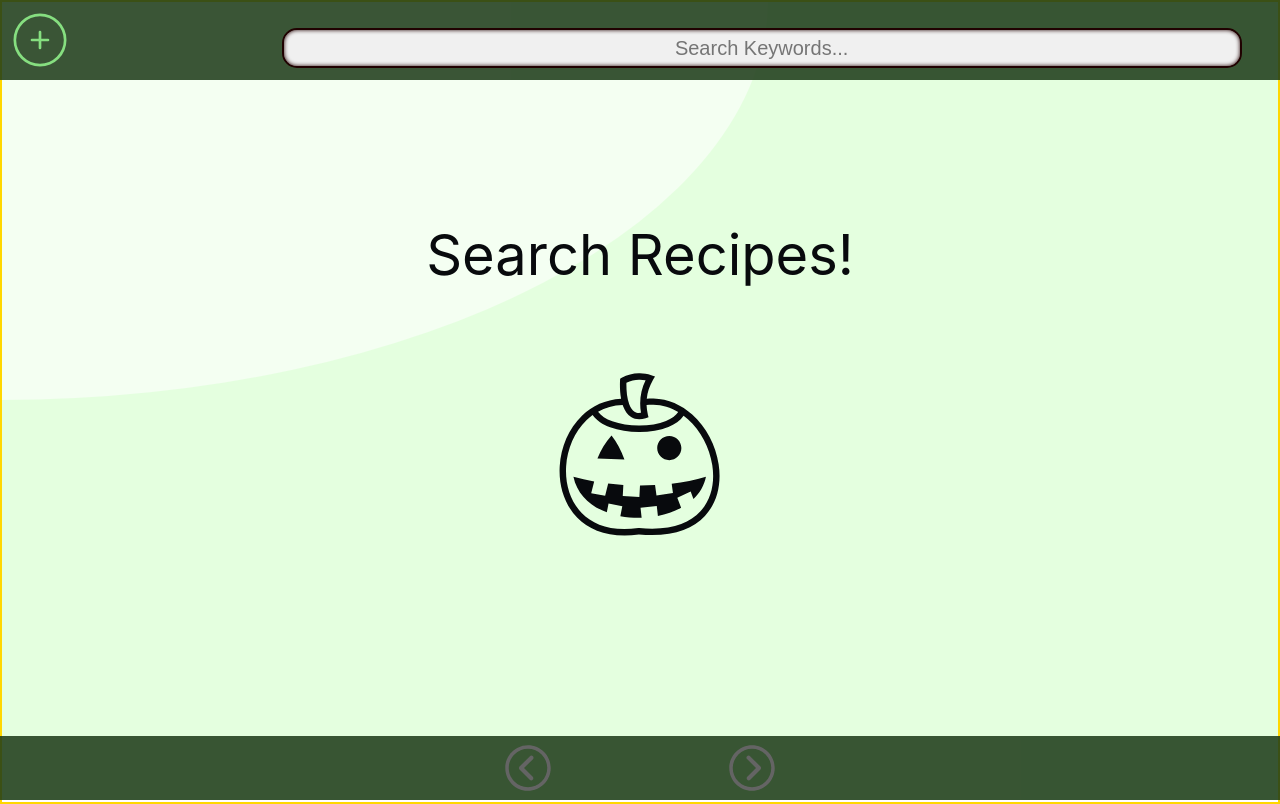
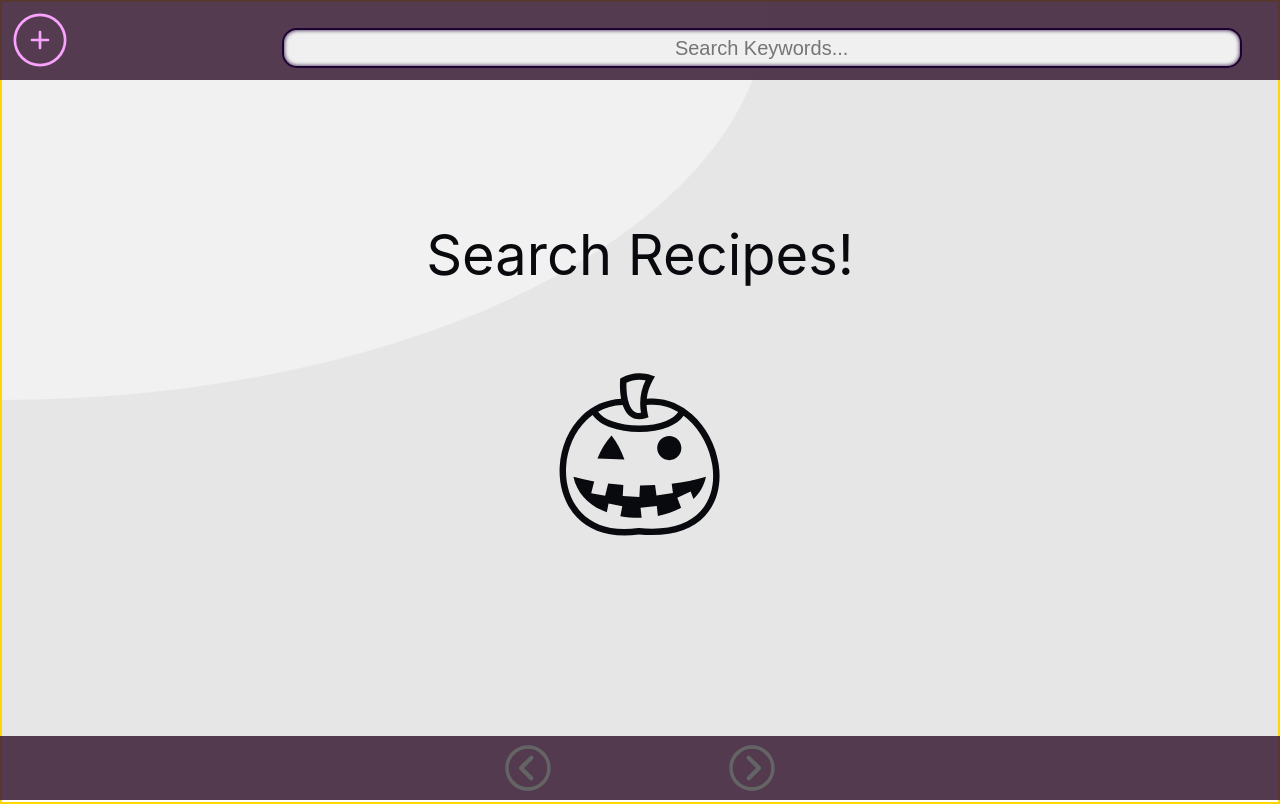
Before and after one commit to barbedStingray/burnt-offerings, a React (Create React App) app: page / in a window 1280 px wide. Built offline with nearby package versions, Linux system fonts and the light colour scheme; the HTML template or start-up script is replaced by a standard one.

Commit message:
reduce color

```diff
--- a/src/base.css
+++ b/src/base.css
@@ -60,7 +60,7 @@ html {
     --inactive: #646464;
 
     /* February */
-    /* --background-one: #fff0fc;
+    --background-one: #fff0fc;
     --background-two: #ffe4fa;
     --background-three: #ffd1f6;
     --prime-one: #610117;
@@ -78,12 +78,28 @@ html {
     --featherGrey: #f0f0f0;
     --black: #080a0d;
     --white: #fffefb;
-    --inactive: #646464; */
+    --inactive: #646464;
 
 
-
-
-
+    --background-one: #f1f1f1;
+    --background-two: #e6e6e6;
+    --background-three: #fff2fc;
+    --prime-one: #612231;
+    --prime-two: #ffd3f7;
+    --accent-one: #76dbeb;
+    --accent-two: #faa3fe;
+    --shadow: #1d0133;
+    --trans-color: #3d2038dd;
+    --blend0: #f0f0f0;
+    --blend1: #ff9fd0;
+    --blend2: #ff4dcf;
+    --blend3: #e014ff;
+    --blend4: #a812ff;
+    --blend5: #6200f5;
+    --featherGrey: #f0f0f0;
+    --black: #080a0d;
+    --white: #fffefb;
+    --inactive: #646464;
 
 
 
```
